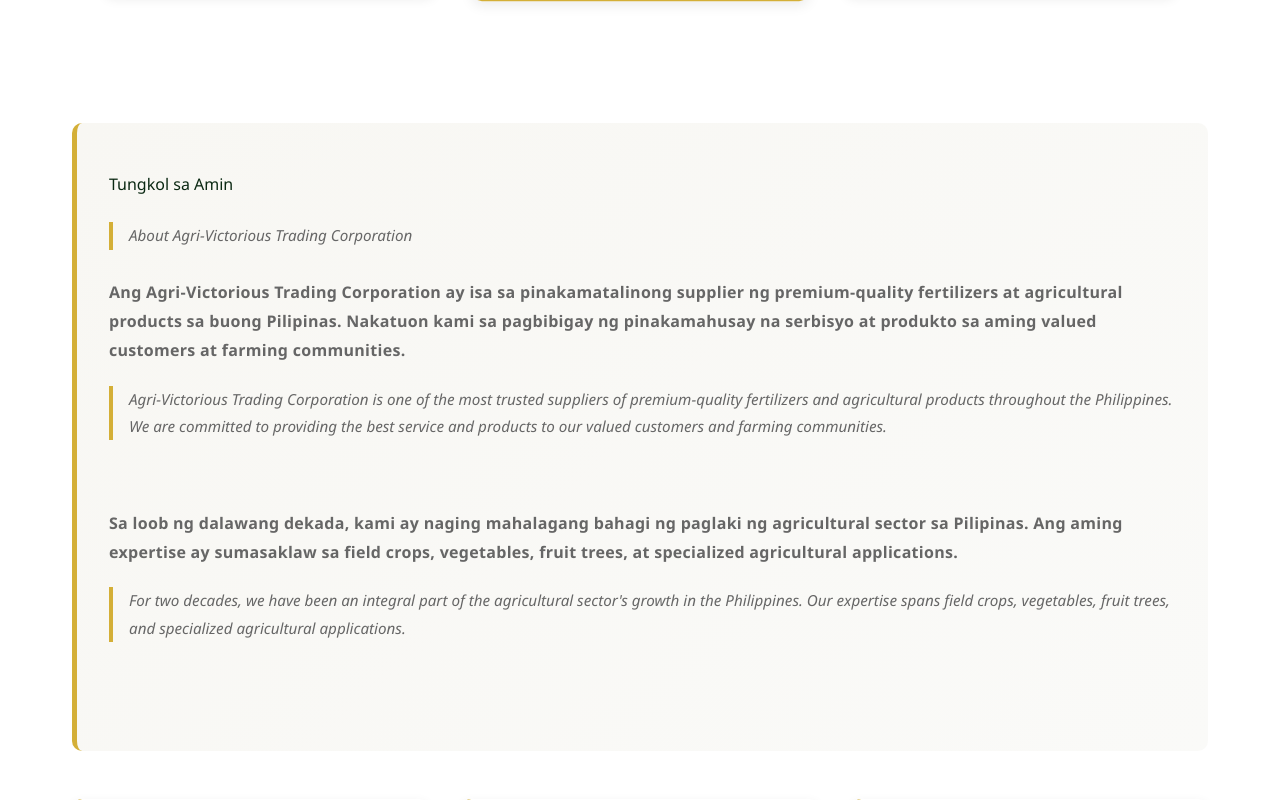
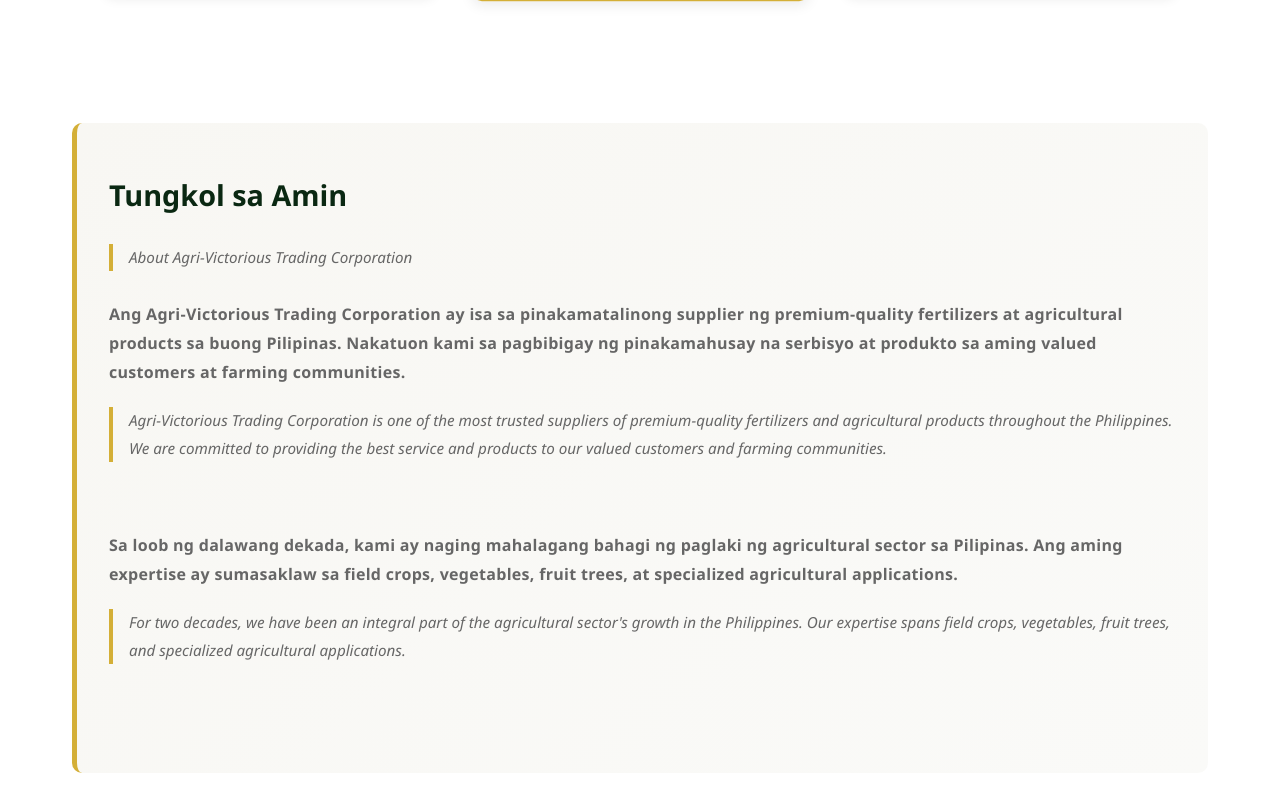
Before and after one commit to kenethdaletuazon21/Agri-Victorious-Trading-Corporation, a PHP site: page /index.html in a window 1280 px wide. Shown: the part 3249-4049 px from the top of the page. Run offline with PHP 8.4, Linux system fonts and the light colour scheme.

Commit message:
Update style.css

```diff
--- a/css/style.css
+++ b/css/style.css
@@ -723,8 +723,8 @@
 .about-section h2 {
     color: var(--primary-darker);
     margin-bottom: 1.5rem;
-    font-size: 1.0rem;
-    font-weight: 500;
+    font-size: 1.8rem;
+    font-weight: 800;
 }
 
 .about-section p {
```
